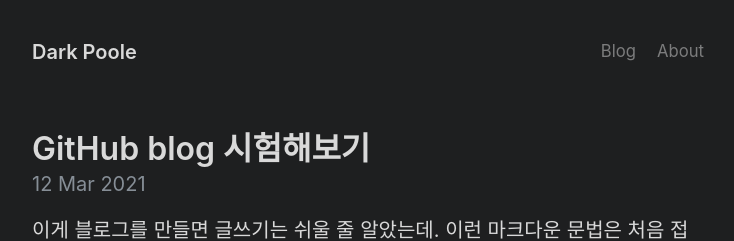
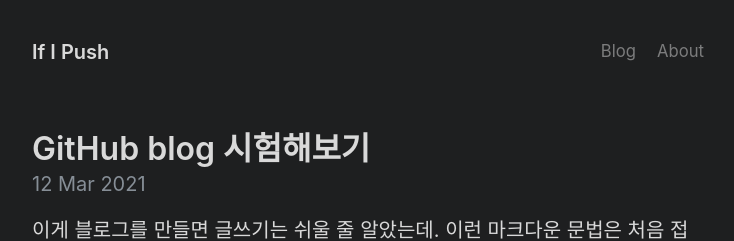
Before and after one commit to kmc0207/kmc0207.github.io, a Jekyll site: the page built from index.html, in a window 1280 px wide. Shown: the top 241 px of the page, without its empty margins (272-1006 px from the left). Built offline with Jekyll 4.4.1, drawn with Linux system fonts in a browser that asks for light colours; the list of posts is cut into pages by our own code.

Commit message:
return to blog

```diff
--- a/_config.yml
+++ b/_config.yml
@@ -1,5 +1,5 @@
 # Setup
-title: Dark Poole
+title: If I Push
 url: https://getpoole.com
 paginate: 1
 baseurl: ""
@@ -32,9 +32,9 @@
 
 # Specify the author for blog posts
 author:
-  name: Mark Otto
-  url: https://twitter.com/mdo
-  email: markdotto@gmail.com
+  name: If I Push
+  url: kmc0207.github.io
+  email: kmc020700@gmail.com
 
 # Custom vars
 version: 3.0.0
```
